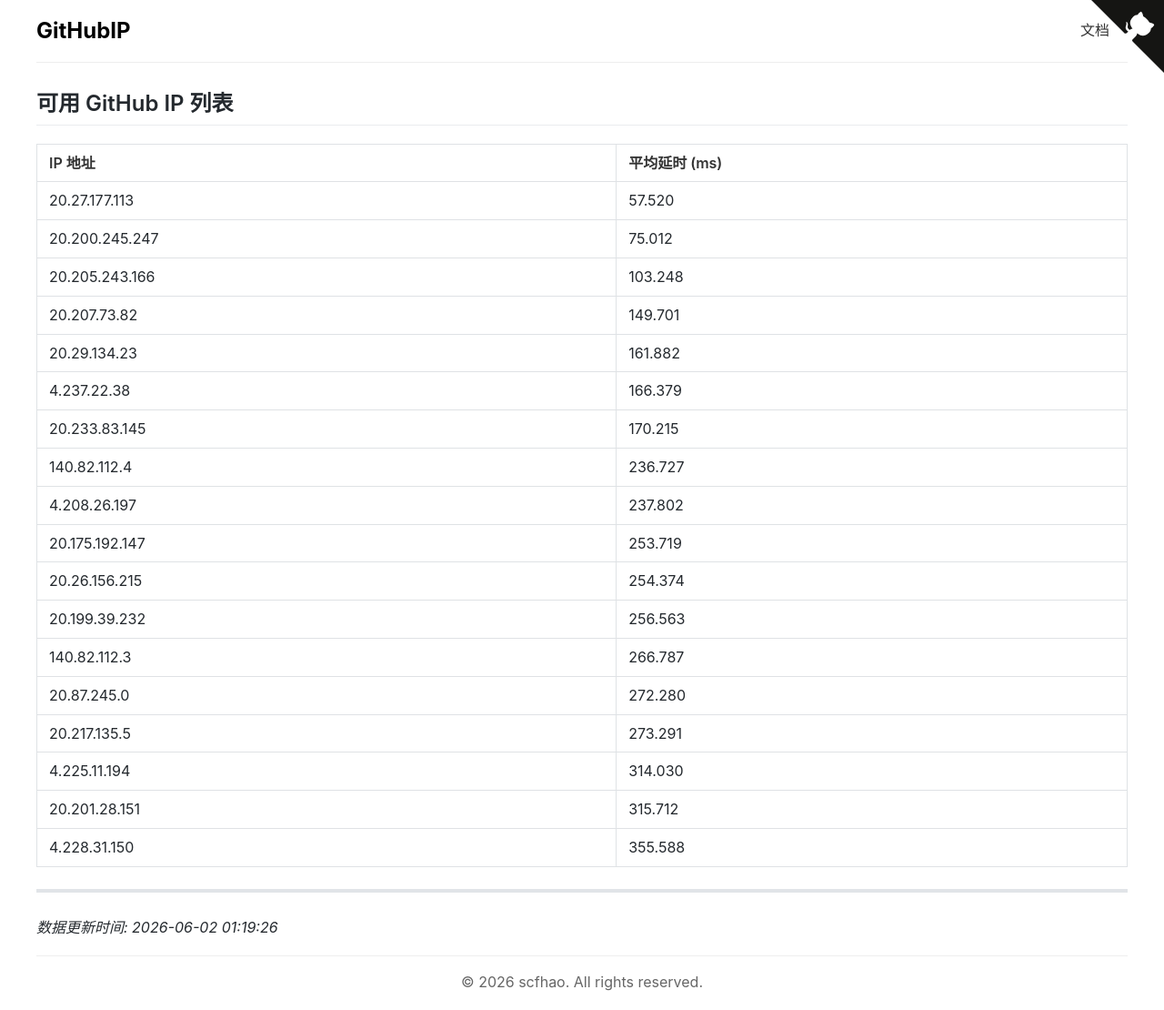
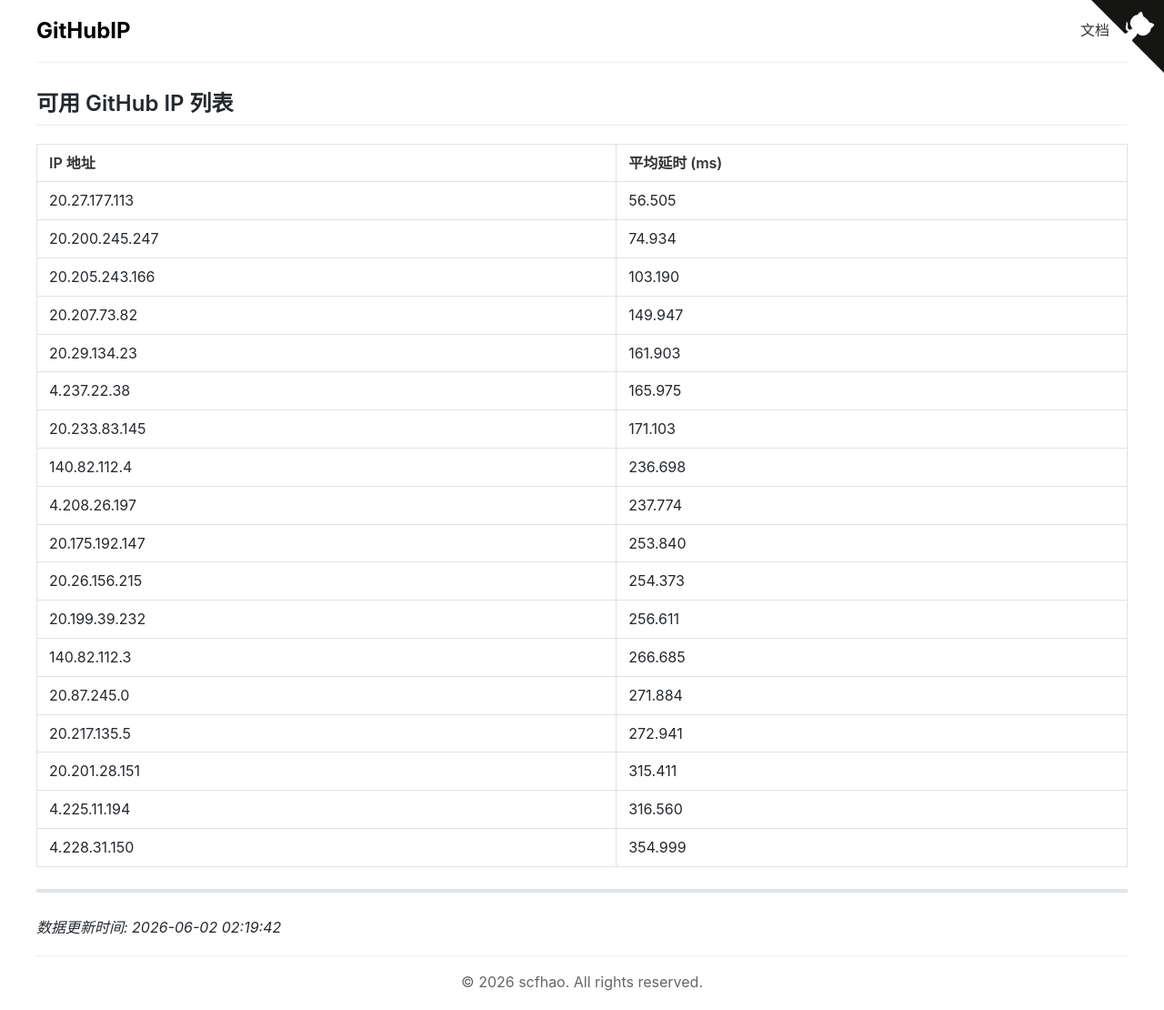
Before and after one commit to scfhao/GitHubIP, a Jekyll site: the page built from index.md, in a window 1280 px wide. Shown: the whole page at 91% size. Built offline with Jekyll 4.4.1, drawn with Linux system fonts in a browser that asks for light colours.

Commit message:
自动脚本执行 - 2026-06-02 02:19:42

```diff
--- a/index.md
+++ b/index.md
@@ -1,32 +1,32 @@
 ---
 layout: home
 title: GitHub IP 列表
-date: 2026-06-02 01:19:26
+date: 2026-06-02 02:19:42
 ---
 
 ## 可用 GitHub IP 列表
 
 | IP 地址 | 平均延时 (ms) |
 |---------|--------------|
-| 20.27.177.113 | 57.520 |
-| 20.200.245.247 | 75.012 |
-| 20.205.243.166 | 103.248 |
-| 20.207.73.82 | 149.701 |
-| 20.29.134.23 | 161.882 |
-| 4.237.22.38 | 166.379 |
-| 20.233.83.145 | 170.215 |
-| 140.82.112.4 | 236.727 |
-| 4.208.26.197 | 237.802 |
-| 20.175.192.147 | 253.719 |
-| 20.26.156.215 | 254.374 |
-| 20.199.39.232 | 256.563 |
-| 140.82.112.3 | 266.787 |
-| 20.87.245.0 | 272.280 |
-| 20.217.135.5 | 273.291 |
-| 4.225.11.194 | 314.030 |
-| 20.201.28.151 | 315.712 |
-| 4.228.31.150 | 355.588 |
+| 20.27.177.113 | 56.505 |
+| 20.200.245.247 | 74.934 |
+| 20.205.243.166 | 103.190 |
+| 20.207.73.82 | 149.947 |
+| 20.29.134.23 | 161.903 |
+| 4.237.22.38 | 165.975 |
+| 20.233.83.145 | 171.103 |
+| 140.82.112.4 | 236.698 |
+| 4.208.26.197 | 237.774 |
+| 20.175.192.147 | 253.840 |
+| 20.26.156.215 | 254.373 |
+| 20.199.39.232 | 256.611 |
+| 140.82.112.3 | 266.685 |
+| 20.87.245.0 | 271.884 |
+| 20.217.135.5 | 272.941 |
+| 20.201.28.151 | 315.411 |
+| 4.225.11.194 | 316.560 |
+| 4.228.31.150 | 354.999 |
 
 ---
 
-*数据更新时间: 2026-06-02 01:19:26*
+*数据更新时间: 2026-06-02 02:19:42*
```
